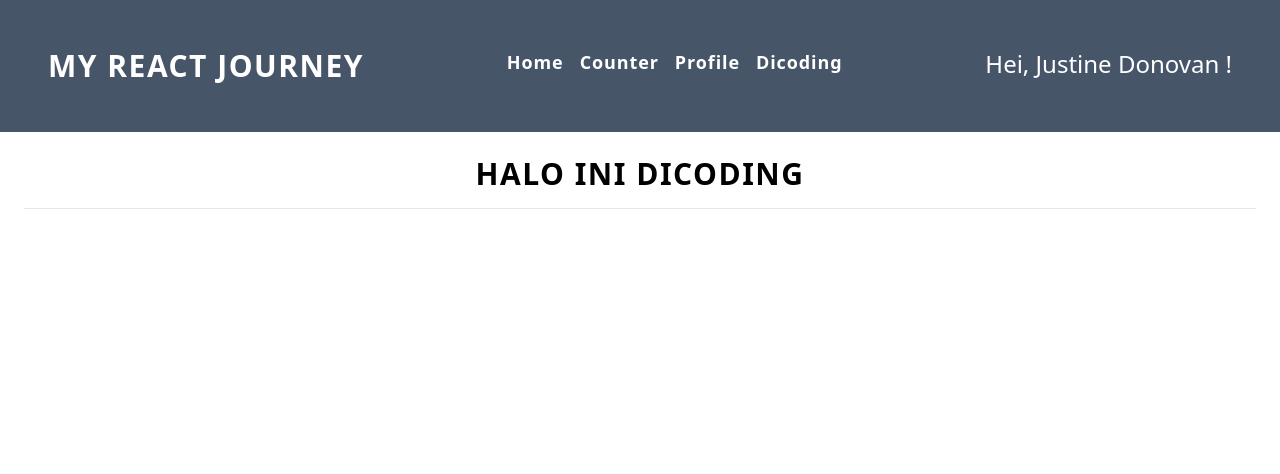
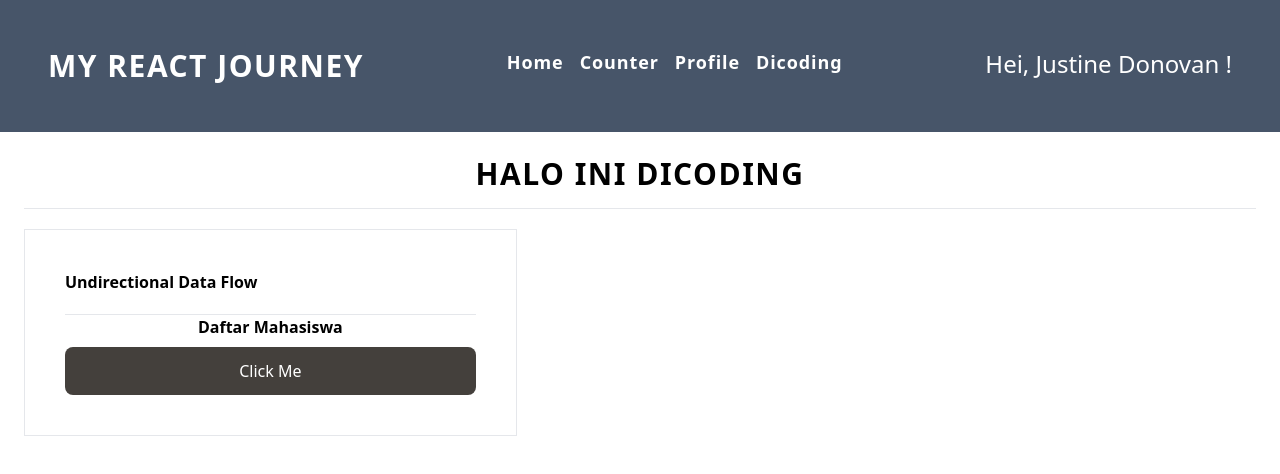
Before and after one commit to VannWasHere/react-journey, a React (Vite) app: page /dicoding in a window 1280 px wide. Shown: the top 474 px of the page. Built offline with nearby package versions, Linux system fonts and the light colour scheme.

Commit message:
Dicoding - React  Dataflow

```diff
--- /dev/null
+++ b/src/ComponentDicoding/Undirectional.jsx
@@ -0,0 +1,34 @@
+import { useState } from "react";
+
+const Undirectional = () => {
+    const names = ['Justine', 'Donovan', 'Ilham', 'Kurniawan'];
+    const [getContact, setContact] = useState("");
+
+    const callContacts = (names) => {
+        if(getContact == "") {
+            setContact(
+                <ul className="mt-2">
+                    {names.map((item, key) => (
+                        <li key={key}>{item}</li>
+                    ))}
+                </ul>
+            );
+        } else {
+            setContact("")
+        }
+    }
+
+    return (
+        <div className="w-2/5 mt-5 p-10 border">
+            <h2 className="font-bold">Undirectional Data Flow</h2>
+            <hr className="mt-5"/>
+            <h2 className="font-bold text-center">Daftar Mahasiswa</h2>
+            <p>{getContact}</p>
+            <button
+            className="bg-stone-700 p-3 text-white rounded-lg mt-2 w-full"
+            onClick={() => callContacts(names)}>Click Me</button>
+        </div>
+    );
+}
+
+export default Undirectional;
--- a/src/Pages/Dicoding.jsx
+++ b/src/Pages/Dicoding.jsx
@@ -1,8 +1,15 @@
+import Undirectional from "../ComponentDicoding/Undirectional";
+
 const Dicoding = () => {
+
     return (
         <>
             <h1 className="text-center text-3xl tracking-wider uppercase font-bold">Halo ini dicoding</h1>
             <hr className="mt-4 text-black"/>
+
+            <div className="flex justify-between">
+                <Undirectional />
+            </div>
         </>
     );
 }
```
